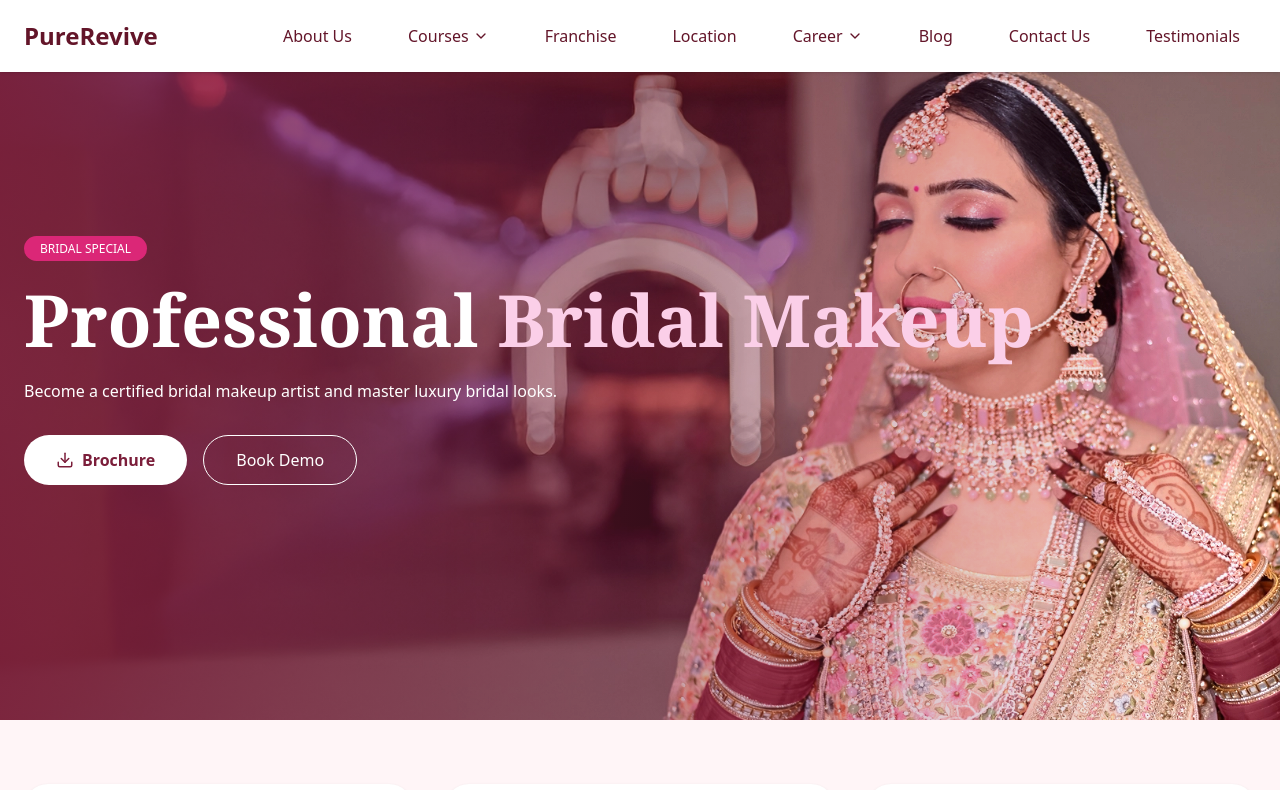
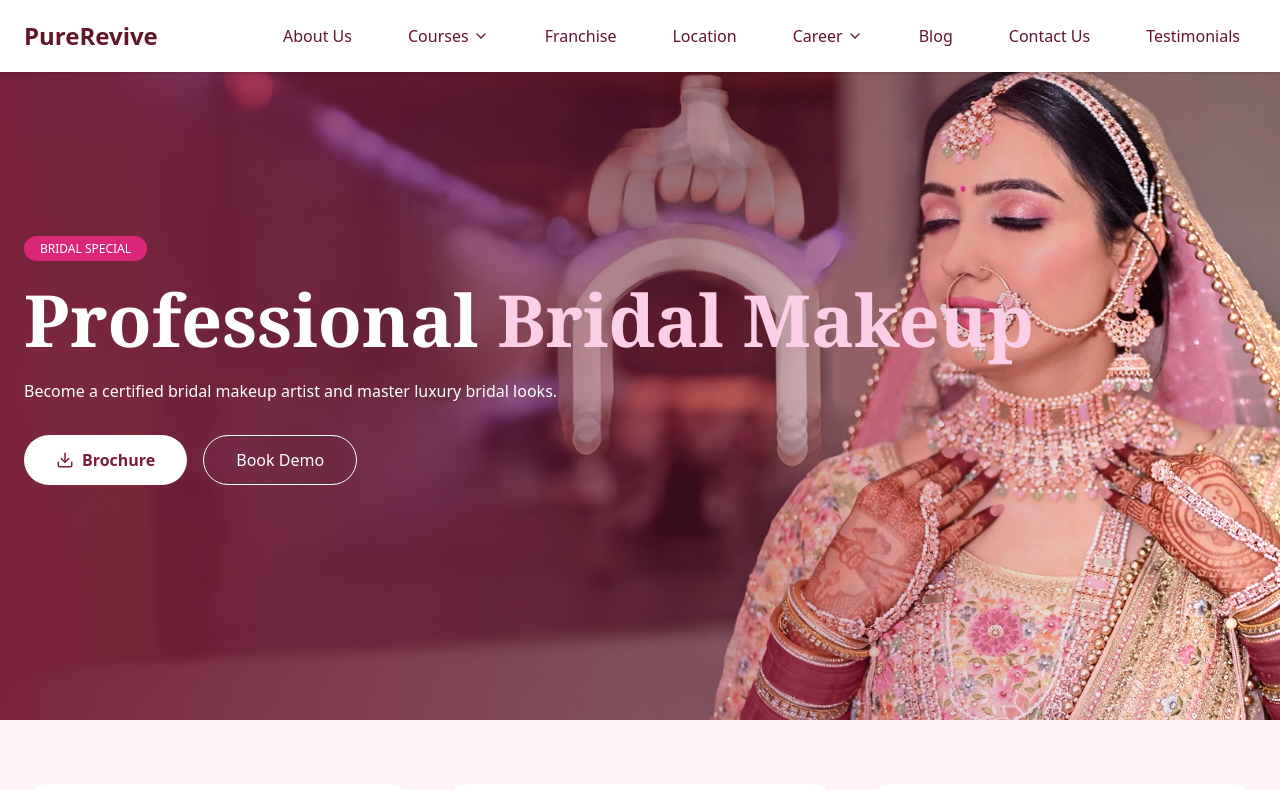
Before and after one commit to Vanshvala23/kaya-web, a React (Vite) app: page /courses/bridal-makeup in a window 1280 px wide. Shown: the top 790 px of the page. Built offline with nearby package versions, Linux system fonts and the light colour scheme.

Commit message:
Updated with contact details

```diff
--- a/src/components/BridalMakeupPage.jsx
+++ b/src/components/BridalMakeupPage.jsx
@@ -72,7 +72,8 @@ export default function BridalMakeupPage() {
       <section className="relative h-[75vh] md:h-[90vh] flex items-center text-white">
         <img
           src={bridal1}
-          className="absolute inset-0 w-full h-full object-cover object-[30%_10%] brightness-125 sm:object-[50%_20%]"
+         className="absolute inset-0 w-full h-full object-cover object-center md:object-[30%_10%] brightness-125"
+
           alt="Bridal"
         />
         <div className="absolute inset-0 bg-gradient-to-r from-[#7b1e3a]/90 to-transparent"></div>
```
